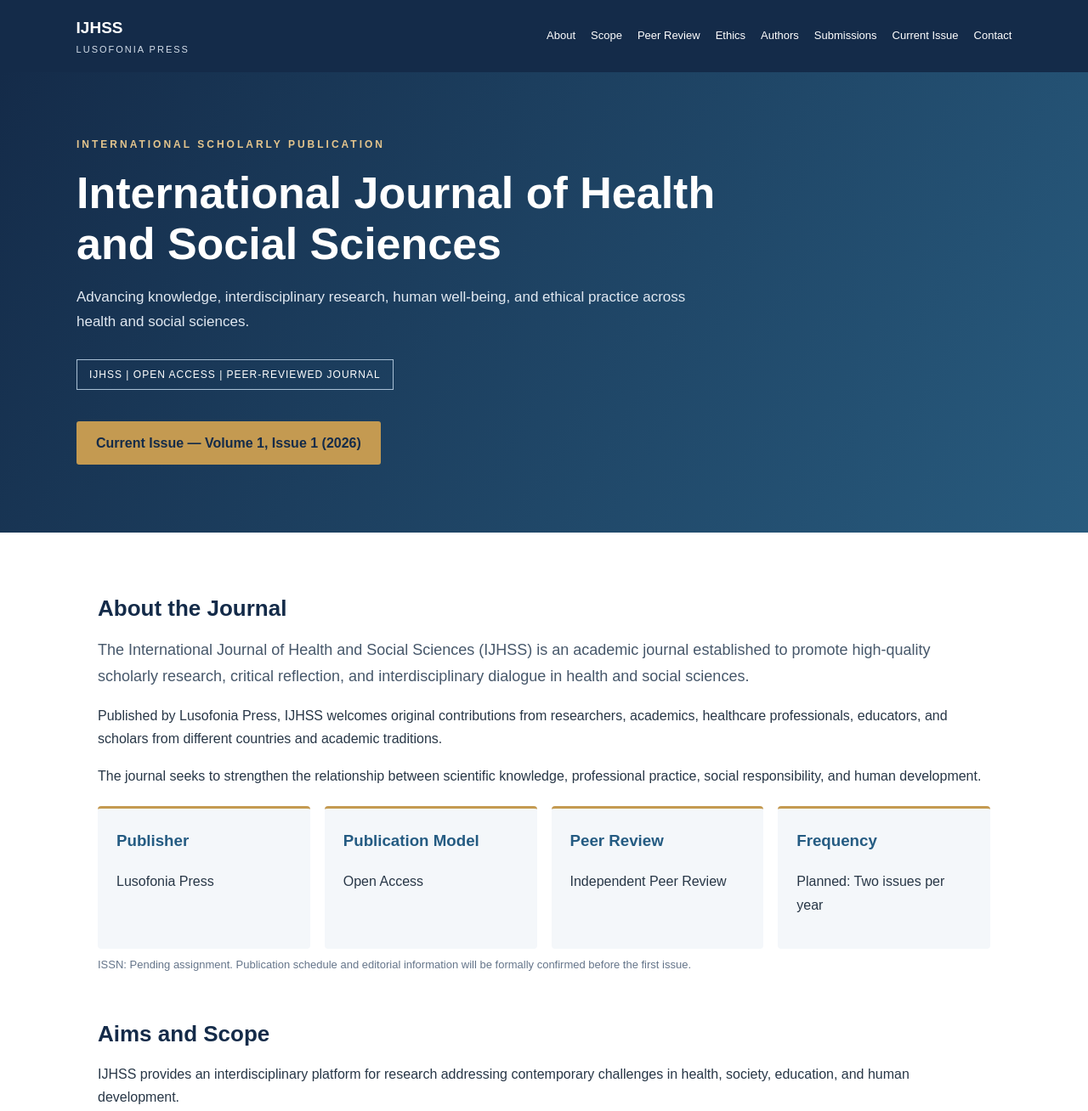
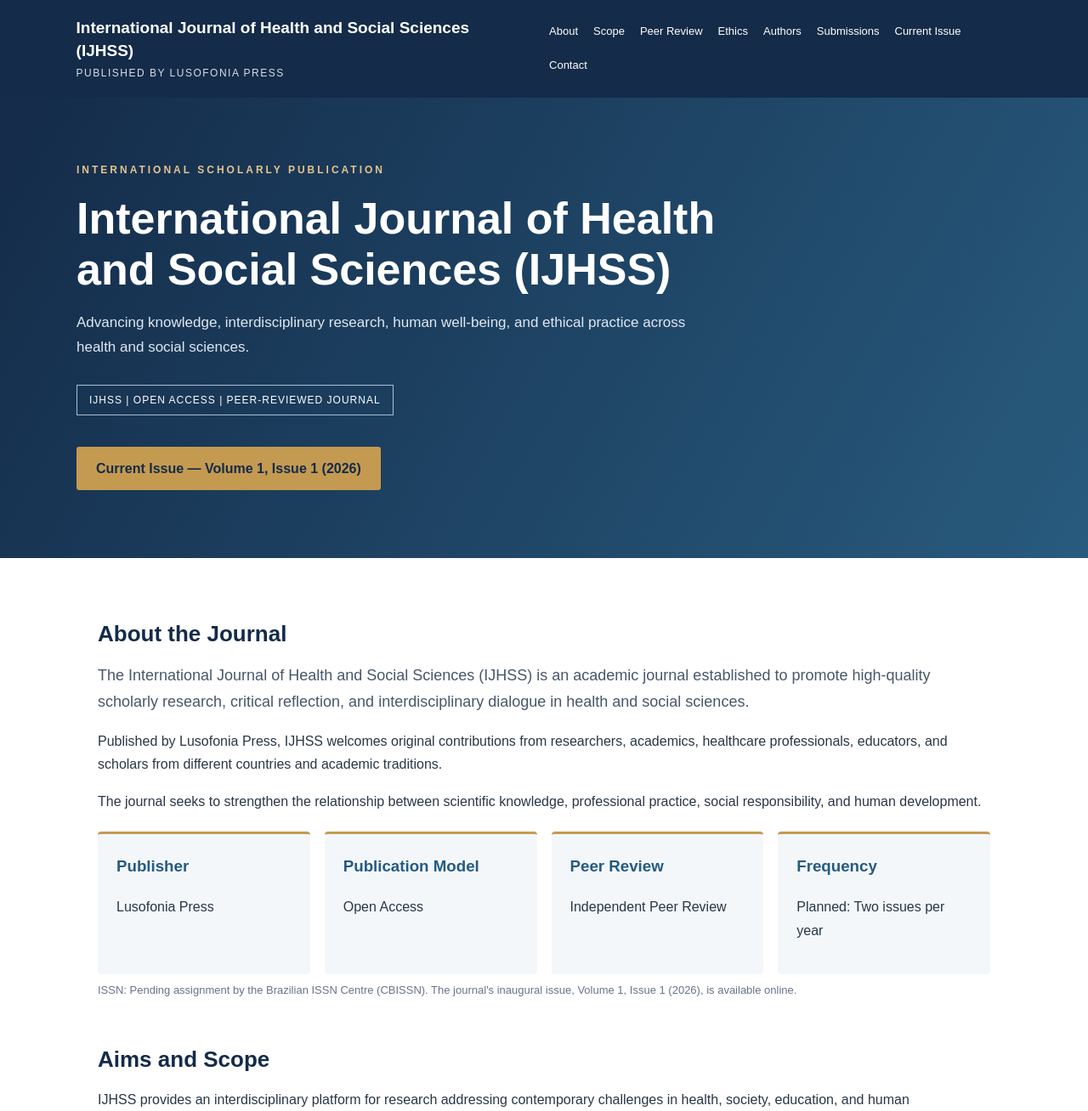
Before and after one commit to Lusofoni/lusofonia-press, a plain HTML site: page journal/index.html in a window 1280 px wide. Shown: the top 1308 px of the page at 85% size. Drawn offline with Linux system fonts and the light colour scheme.

Commit message:
Update journal metadata and header content

```diff
--- a/journal/index.html
+++ b/journal/index.html
@@ -5,9 +5,11 @@
 <meta name="viewport" content="width=device-width, initial-scale=1.0">
 
 <meta name="description" content="International Journal of Health and Social Sciences (IJHSS), an international peer-reviewed open access journal published by Lusofonia Press.">
-<meta name="keywords" content="IJHSS, health sciences, nursing, public health, social sciences, Lusofonia Press">
+<meta name="keywords" content="International Journal of Health and Social Sciences, IJHSS, health sciences, nursing, public health, social sciences, Lusofonia Press">
 <meta name="author" content="Lusofonia Press">
-<title>International Journal of Health and Social Sciences | IJHSS</title>
+<meta name="robots" content="index, follow">
+
+<title>International Journal of Health and Social Sciences (IJHSS)</title>
 
 <link rel="canonical" href="https://lusofoni.github.io/lusofonia-press/journal/">
 
@@ -48,7 +50,7 @@ a:hover {
 header {
   background: var(--navy);
   color: white;
-  padding: 17px 7%;
+  padding: 20px 7%;
 }
 
 .header-inner {
@@ -57,20 +59,23 @@ header {
   display: flex;
   justify-content: space-between;
   align-items: center;
-  gap: 20px;
+  gap: 24px;
 }
 
 .brand {
   font-size: 19px;
   font-weight: bold;
+  line-height: 1.4;
+  max-width: 650px;
 }
 
 .brand small {
   display: block;
   color: #d5dfeb;
-  font-size: 11px;
-  letter-spacing: 2px;
+  font-size: 12px;
+  letter-spacing: 1.5px;
   font-weight: normal;
+  margin-top: 5px;
 }
 
 nav {
@@ -229,14 +234,20 @@ footer p {
   font-size: 13px;
 }
 
-@media(max-width:700px) {
+@media(max-width:850px) {
   .header-inner {
+    flex-direction: column;
     align-items: flex-start;
-    flex-direction: column;
   }
 
   nav {
     gap: 12px;
+  }
+}
+
+@media(max-width:700px) {
+  .brand {
+    font-size: 17px;
   }
 
   .hero {
@@ -245,6 +256,10 @@ footer p {
 
   main {
     padding: 35px 20px;
+  }
+
+  h1 {
+    font-size: 34px;
   }
 }
 </style>
@@ -256,8 +271,8 @@ footer p {
   <div class="header-inner">
 
     <div class="brand">
-      IJHSS
-      <small>LUSOFONIA PRESS</small>
+      International Journal of Health and Social Sciences (IJHSS)
+      <small>PUBLISHED BY LUSOFONIA PRESS</small>
     </div>
 
     <nav>
@@ -279,7 +294,7 @@ footer p {
 
     <div class="eyebrow">INTERNATIONAL SCHOLARLY PUBLICATION</div>
 
-    <h1>International Journal of Health and Social Sciences</h1>
+    <h1>International Journal of Health and Social Sciences (IJHSS)</h1>
 
     <p>
       Advancing knowledge, interdisciplinary research,
@@ -351,9 +366,9 @@ footer p {
   </div>
 
   <p class="small">
-    ISSN: Pending assignment. Publication schedule and
-    editorial information will be formally confirmed
-    before the first issue.
+  ISSN: Pending assignment by the Brazilian ISSN Centre (CBISSN).
+The journal's inaugural issue, Volume 1, Issue 1 (2026),
+is available online.
   </p>
 </section>
 
@@ -593,7 +608,13 @@ footer p {
 <footer>
   <div class="footer-inner">
 
-    <h3 style="color:white">IJHSS | Lusofonia Press</h3>
+    <h3 style="color:white">
+      International Journal of Health and Social Sciences (IJHSS)
+    </h3>
+
+    <p>
+      Published by Lusofonia Press.
+    </p>
 
     <p>
       Promoting knowledge, research excellence,
```
